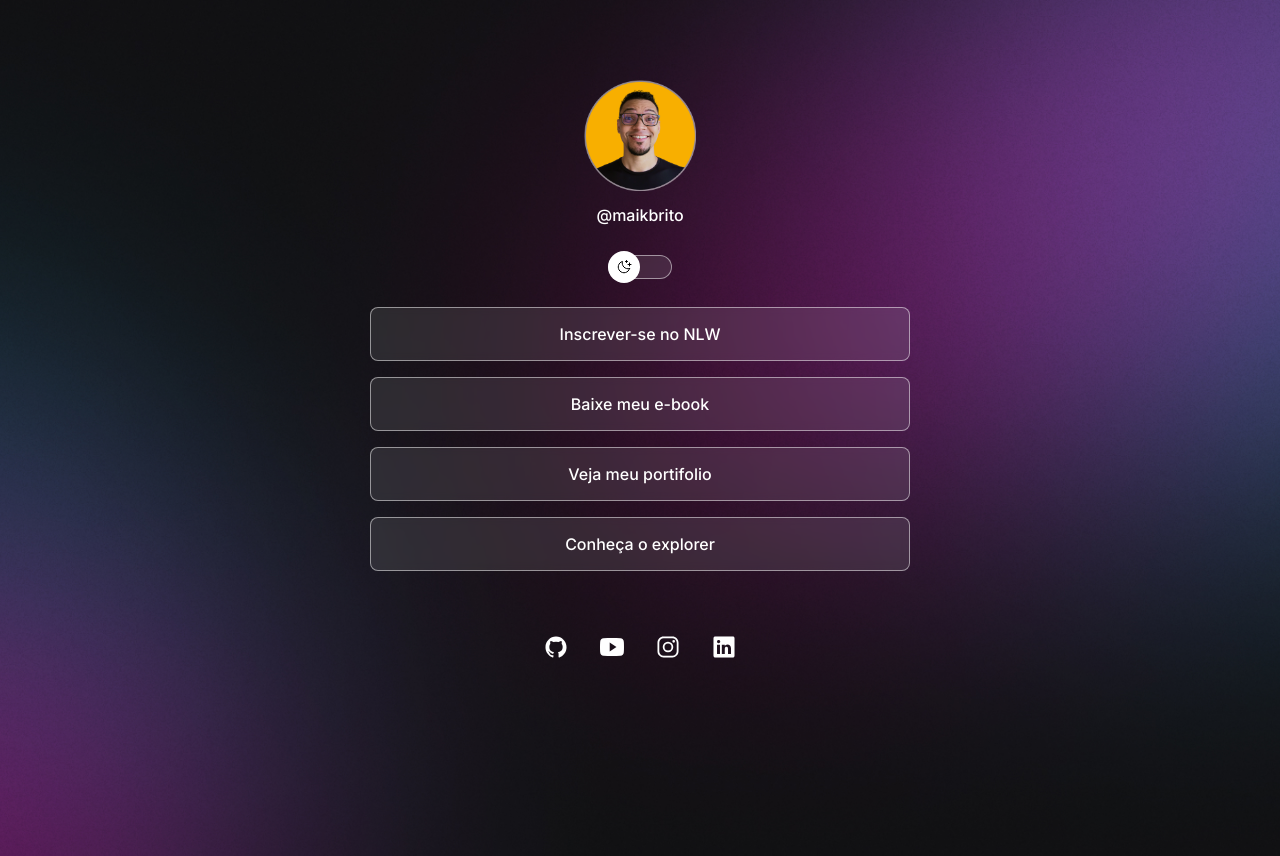
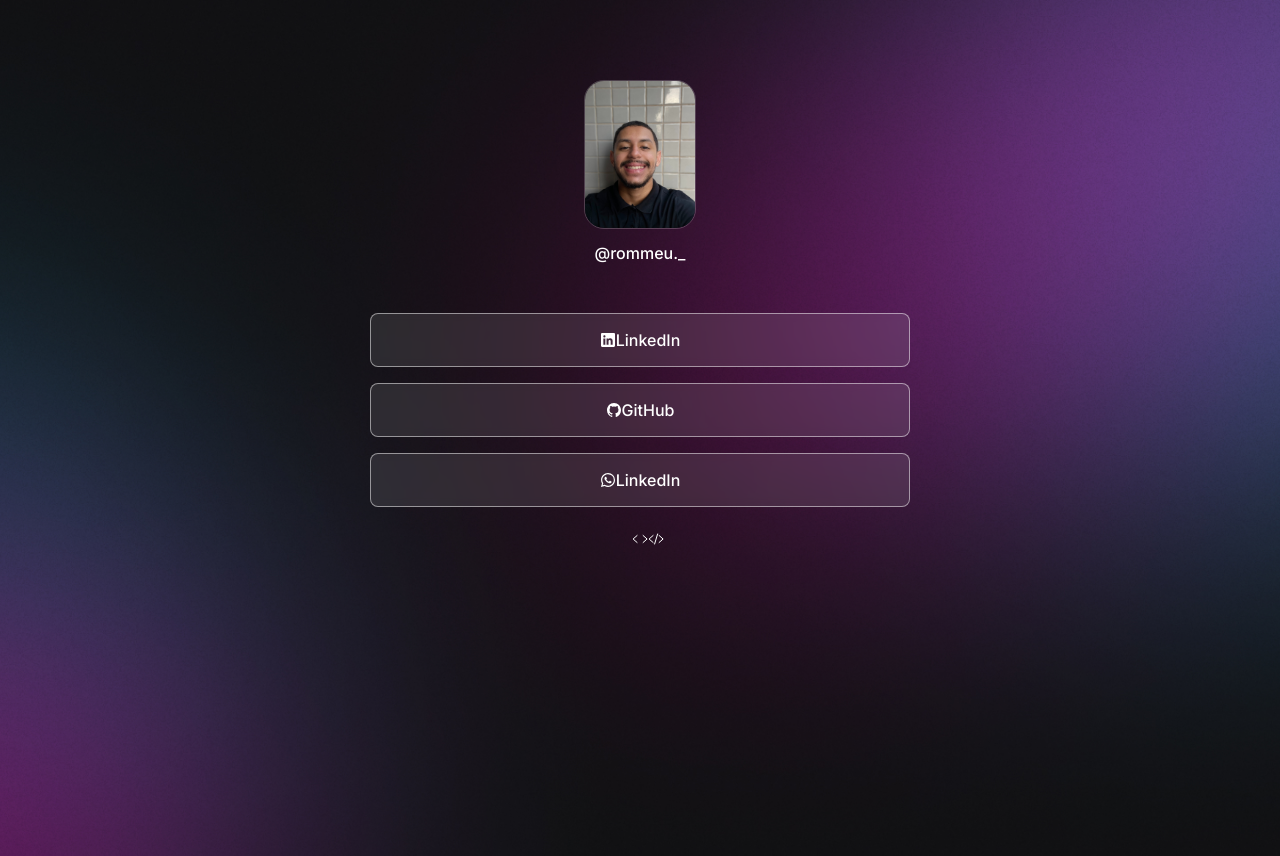
Before and after one commit to RomeuL/projeto_links, a plain HTML site: page index.html in a window 1280 px wide. Drawn offline with nearby package versions, Linux system fonts and the light colour scheme.

Commit message:
modification for my profile

```diff
--- a/index.html
+++ b/index.html
@@ -12,41 +12,26 @@
 <body>
     <div id="container">
         <div id="profile">
-            <img src="./assets/avatar.png"
+            <img src="./assets/ProfilePhoto.jpeg"
             alt="Imagem maik brito de perfil">
-            <p>@maikbrito</p>
-        </div>
-        <div id="switch" onclick="toogleMode()">
-            <button>
-            </button>
-            <span>
-            </span>
+            <p>@rommeu._</p>
         </div>
         <ul>
             <li>
-                <a href="#">Inscrever-se no NLW</a>
+                <a href="https://www.linkedin.com/in/romeu-lima-a2a616269/" target="_blank"><ion-icon name="logo-linkedin"></ion-icon>LinkedIn</a>
             </li>
             <li>
-                <a href="#">Baixe meu e-book</a>
+                <a href="https://www.linkedin.com/in/romeu-lima-a2a616269/" target="_blank"><ion-icon name="logo-github"></ion-icon>GitHub</a>
             </li>
             <li>
-                <a href="#">Veja meu portifolio</a>
-            </li>
-            <li>
-                <a href="https://www.rocketseat.com.br/explorer"
-                target="_blank" >Conheça o explorer</a>
-                </p>
+                <a href="https://www.linkedin.com/in/romeu-lima-a2a616269/" target="_blank"><ion-icon name="logo-whatsapp">Contato</ion-icon>LinkedIn</a>
             </li>
         </ul>
-        <div id="social-links">
-            <a href="#" target="_blank"><ion-icon name="logo-github"></ion-icon></a>
-            <a href="#" target="_blank"><ion-icon name="logo-youtube"></ion-icon></a>
-            <a href="#" target="_blank"><ion-icon name="logo-instagram"></ion-icon></a>
-            <a href="#" target="_blank"><ion-icon name="logo-linkedin"></ion-icon></a>
-        </div>
+        <footer>
+            <a href=""><ion-icon name="code-outline"></ion-icon><ion-icon name="code-slash-outline"></ion-icon> </a>
+        </footer>
     </div>
     <script type="module" src="https://unpkg.com/ionicons@7.1.0/dist/ionicons/ionicons.esm.js"></script>
     <script nomodule src="https://unpkg.com/ionicons@7.1.0/dist/ionicons/ionicons.js"></script>
-    <script src="./script.js"></script>
 </body>
 </html>
--- a/script.js
+++ b/script.js
@@ -1,6 +1,6 @@
-function toogleMode(){
+/*function toogleMode(){
     let html = document.documentElement
 
     html.classList.toggle('light')
 
-}
+}*/
--- a/style.css
+++ b/style.css
@@ -50,6 +50,9 @@ body *{
 
 #profile img{
     width: 112px;
+    zoom: -70%;
+    border: 1px solid var(--highlight-color);
+    border-radius: 20px;
 }
 
 #profile p{
@@ -61,7 +64,7 @@ body *{
 
 /*Switch*/
 
-#switch{
+/*#switch{
     position: relative;
     margin: 4px auto;
     width: 64px;
@@ -99,7 +102,7 @@ body *{
     background: var(--surface-color);
     backdrop-filter: blur(4px);
     border-radius: 9999px;
-}
+}*/
 
 /*Lista*/
 
@@ -136,33 +139,8 @@ ul li a:hover{
     border: 1.5px solid var(--text-color);
 }
 
-/* social-links*/
-
-#social-links{
-    display: flex;
-    justify-content: center;
-
-    padding: 24px 0;
-    font-size: 24px;
-}
-
-#social-links a{
-    display: flex;
-    align-items: center;
-    justify-content: center;
-    padding: 16px;
-    transition: background 0.2s;
-    border-radius: 50%;
-}
-
-#social-links a:hover{
-    background: var(--highlight-color);
-}
-
 footer{
-    padding: 24px 0;
     text-align: center;
-    font-size: 14px;
 }
 
 @media (min-width: 700px) {
@@ -175,7 +153,16 @@ footer{
     }
 }
 
-@keyframes slide-in{
+footer a{
+
+    display: flex;
+    align-items: center;
+    justify-content: center;
+    transform: translateX(1.5%);
+
+}
+
+/*@keyframes slide-in{
     from{
         left: 0;
     }
@@ -192,4 +179,4 @@ footer{
     to{
         left: 0;
     }
-}
+}*/
```
